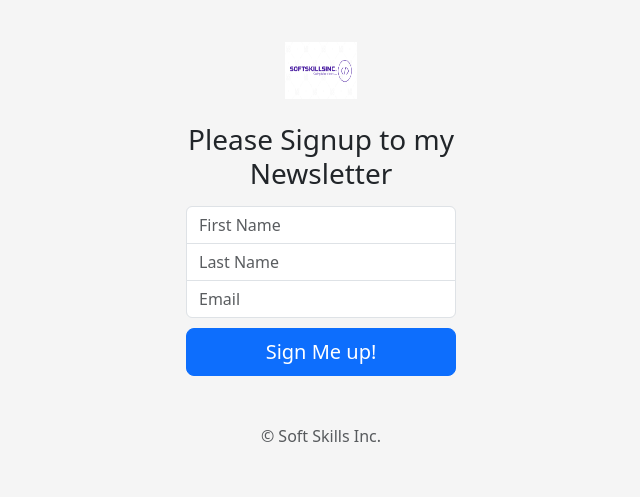
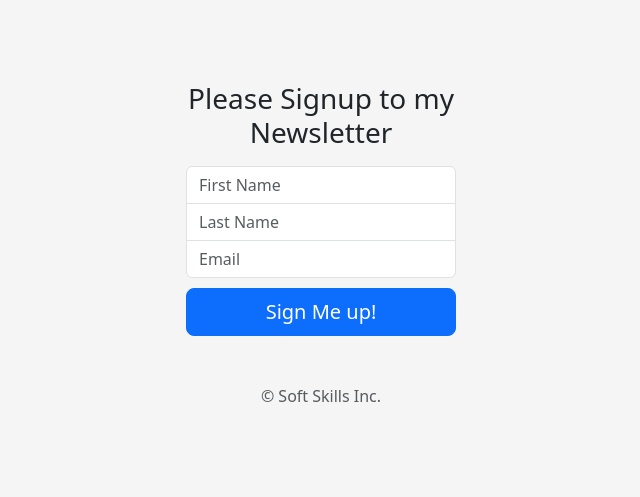
Before and after one commit to Abmart0803/Newsletter-Signup-Page, a website: page signup.html in a window 1280 px wide. Shown: the part 147-644 px from the top of the page, without its empty margins (319-959 px from the left). Drawn offline with nearby package versions, Linux system fonts and the light colour scheme.

Commit message:
Modifiy signup.html file.

```diff
--- a/signup.html
+++ b/signup.html
@@ -95,7 +95,7 @@ crossorigin="anonymous">
 <main class="form-signin w-100 m-auto">
   <form action="/" class="form-signin" method="post">
     <!-- <img class="image/chillies.png" alt="" width="72" height="57"> -->
-    <img class="mb-4" src="./public/images/softlink logo.png" alt="" width="72" height="57">
+    <!-- <img class="mb-4" src="./public/images/softlink logo.png" alt="" width="72" height="57"> -->
     <h1 class="h3 mb-3 fw-normal">Please Signup to my Newsletter</h1>
 
 
```
